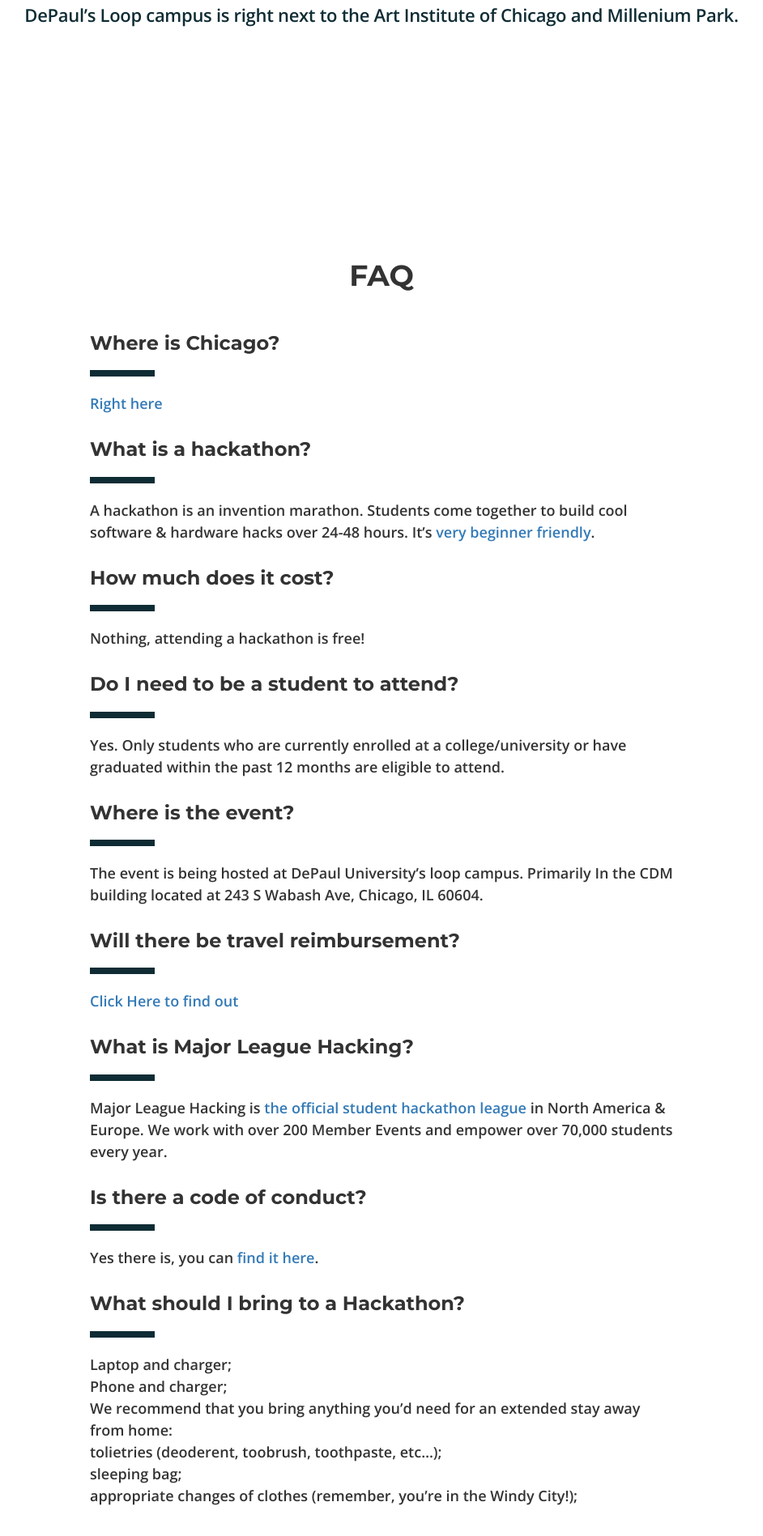
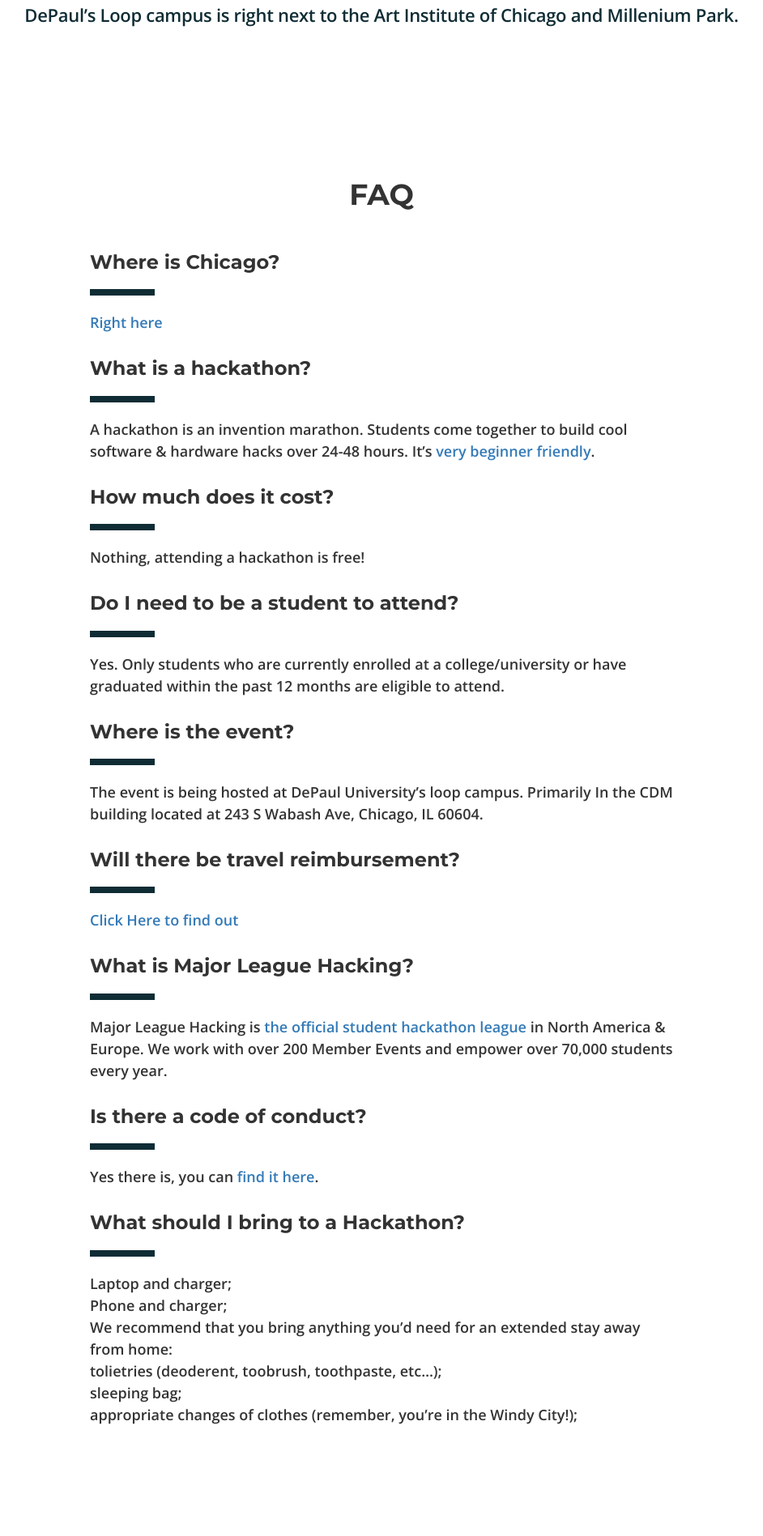
Before and after one commit to aoganezo/demonhacksTemp, a Jekyll site: the page built from index.html, in a window 1280 px wide. Shown: the part 1154-3051 px from the top of the page at 81% size, without its empty margins (169-1111 px from the left). Built offline with Jekyll 4.4.1, drawn with Linux system fonts in a browser that asks for light colours; nearby versions of some CDN libraries.

Commit message:
removing some whitespace

```diff
--- a/css/original.css
+++ b/css/original.css
@@ -73,6 +73,14 @@
   }*/
 }
 
+
+section.faq {
+	padding-top: 0;
+}
+section.us { /*REMOVE THIS ONCE SCHEDULE IS ADDED BACK*/
+	padding-top: 0;
+}
+
 .hero img {
   max-width: 400px;
 }
@@ -115,7 +123,6 @@
 .hero .buttons {
 	text-align: center;
  }
-
 
 .hero .buttons a {
   background: #fff;
```
